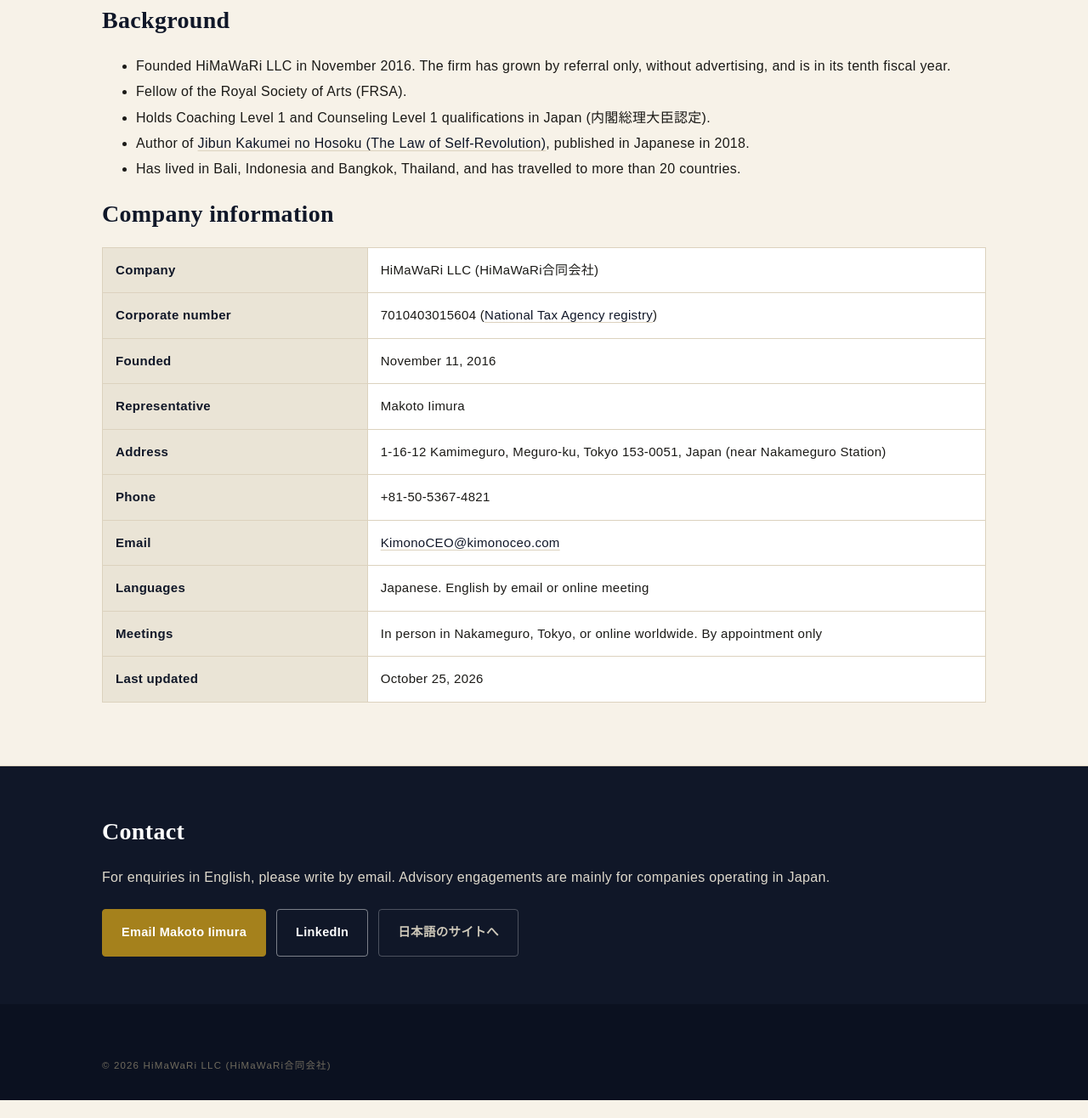
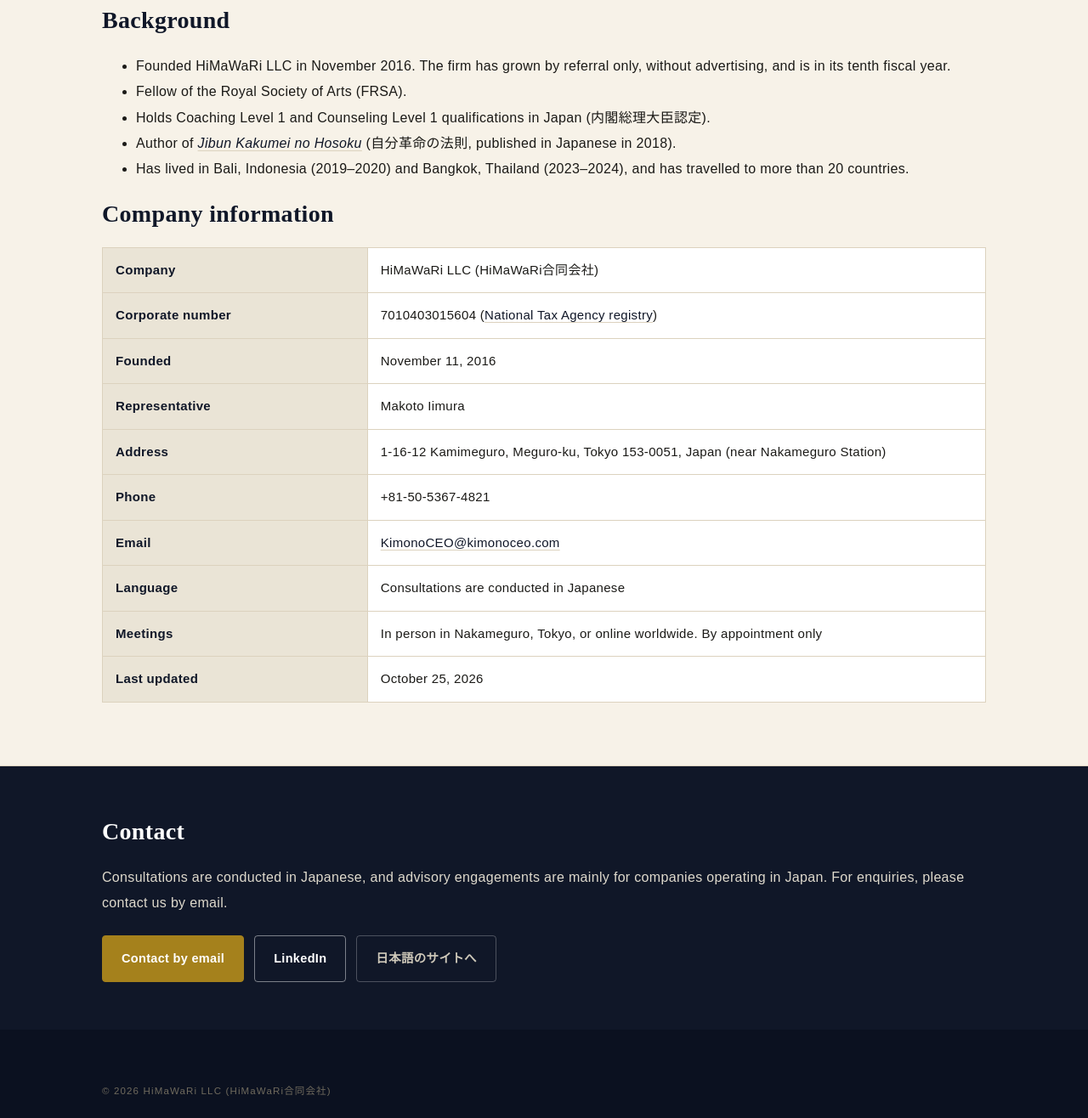
Before and after one commit to himawari2525smile3-png/kimonoceo-site, a plain HTML site: page en/index.html in a window 1280 px wide. Shown: the part 824-2140 px from the top of the page at 85% size. Before the commit the page ends 2119 px from the top, so only its background shows below. Drawn offline with Linux system fonts and the light colour scheme.

Commit message:
英語ページ：ファクトチェックによる修正（日本語のみ対応・根拠のない記述を削除）
Co-Authored-By: Claude Opus 5.5 <noreply@anthropic.com>
Claude-Session: https://claude.ai/code/session_0178N2VfTLiBtiMX4HkSuNCD

```diff
--- a/en/index.html
+++ b/en/index.html
@@ -45,7 +45,7 @@
     "url": "https://kimonoceo.com/en/",
     "image": "https://kimonoceo.com/ogp-v2.jpg",
     "worksFor": {"@id": "https://kimonoceo.com/#organization"},
-    "knowsLanguage": ["ja", "en"],
+    "knowsLanguage": ["ja"],
     "hasCredential": [
       {"@type": "EducationalOccupationalCredential", "name": "Fellow of the Royal Society of Arts (FRSA)"},
       {"@type": "EducationalOccupationalCredential", "name": "Coaching Level 1 and Counseling Level 1 (内閣総理大臣認定, Japan)"}
@@ -114,7 +114,7 @@ gtag('js',new Date());gtag('config','G-9QV3GB55KC');
     <p class="definition">Makoto Iimura (飯村惇) is the representative member of HiMaWaRi LLC (HiMaWaRi合同会社), a management advisory firm in Nakameguro, Tokyo. He works with owners of small and mid-sized companies in Japan whose decisions all pass through one person, and helps them put the criteria behind those decisions into words so that their teams, and AI, can carry them.</p>
 
     <h2>What he does</h2>
-    <p>Most of the owners he works with run profitable companies of around 10 to 50 employees. The business has grown, but every judgment call still lands on the owner's desk. Hiring a "right-hand person" or buying an AI tool rarely fixes this on its own, because the owner's way of deciding has never been written down.</p>
+    <p>Most of the owners he works with run companies that are already profitable. The business has grown, but the final call on almost everything still lands on the owner's desk. In his view, hiring a "right-hand person" or buying an AI tool rarely fixes this on its own, because the owner's way of deciding has never been written down.</p>
     <p>His work starts there. He sits in on real decisions, writes down how the owner decides, and then moves those criteria to the people and the AI systems that will use them. The engagements include:</p>
     <ul>
       <li>Sitting in on management decisions as a dedicated advisor</li>
@@ -129,8 +129,8 @@ gtag('js',new Date());gtag('config','G-9QV3GB55KC');
       <li>Founded HiMaWaRi LLC in November 2016. The firm has grown by referral only, without advertising, and is in its tenth fiscal year.</li>
       <li>Fellow of the Royal Society of Arts (FRSA).</li>
       <li>Holds Coaching Level 1 and Counseling Level 1 qualifications in Japan (内閣総理大臣認定).</li>
-      <li>Author of <a href="https://www.amazon.co.jp/dp/B07FZK5VL3" rel="noopener" target="_blank">Jibun Kakumei no Hosoku (The Law of Self-Revolution)</a>, published in Japanese in 2018.</li>
-      <li>Has lived in Bali, Indonesia and Bangkok, Thailand, and has travelled to more than 20 countries.</li>
+      <li>Author of <a href="https://www.amazon.co.jp/dp/B07FZK5VL3" rel="noopener" target="_blank"><i>Jibun Kakumei no Hosoku</i></a> (自分革命の法則, published in Japanese in 2018).</li>
+      <li>Has lived in Bali, Indonesia (2019–2020) and Bangkok, Thailand (2023–2024), and has travelled to more than 20 countries.</li>
     </ul>
 
     <h2>Company information</h2>
@@ -142,7 +142,7 @@ gtag('js',new Date());gtag('config','G-9QV3GB55KC');
       <tr><th scope="row">Address</th><td>1-16-12 Kamimeguro, Meguro-ku, Tokyo 153-0051, Japan (near Nakameguro Station)</td></tr>
       <tr><th scope="row">Phone</th><td>+81-50-5367-4821</td></tr>
       <tr><th scope="row">Email</th><td><a href="mailto:KimonoCEO@kimonoceo.com">KimonoCEO@kimonoceo.com</a></td></tr>
-      <tr><th scope="row">Languages</th><td>Japanese. English by email or online meeting</td></tr>
+      <tr><th scope="row">Language</th><td>Consultations are conducted in Japanese</td></tr>
       <tr><th scope="row">Meetings</th><td>In person in Nakameguro, Tokyo, or online worldwide. By appointment only</td></tr>
       <tr><th scope="row">Last updated</th><td>October 25, 2026</td></tr>
     </tbody></table>
@@ -152,9 +152,9 @@ gtag('js',new Date());gtag('config','G-9QV3GB55KC');
 <section class="cta">
   <div class="wrap">
     <h2>Contact</h2>
-    <p>For enquiries in English, please write by email. Advisory engagements are mainly for companies operating in Japan.</p>
+    <p>Consultations are conducted in Japanese, and advisory engagements are mainly for companies operating in Japan. For enquiries, please contact us by email.</p>
     <div class="cta-row">
-      <a class="btn btn-primary" href="mailto:KimonoCEO@kimonoceo.com">Email Makoto Iimura</a>
+      <a class="btn btn-primary" href="mailto:KimonoCEO@kimonoceo.com">Contact by email</a>
       <a class="btn" href="https://www.linkedin.com/in/kimonoceo/" rel="noopener" target="_blank">LinkedIn</a>
       <a class="btn btn-quiet" href="/" lang="ja">日本語のサイトへ</a>
     </div>
```
